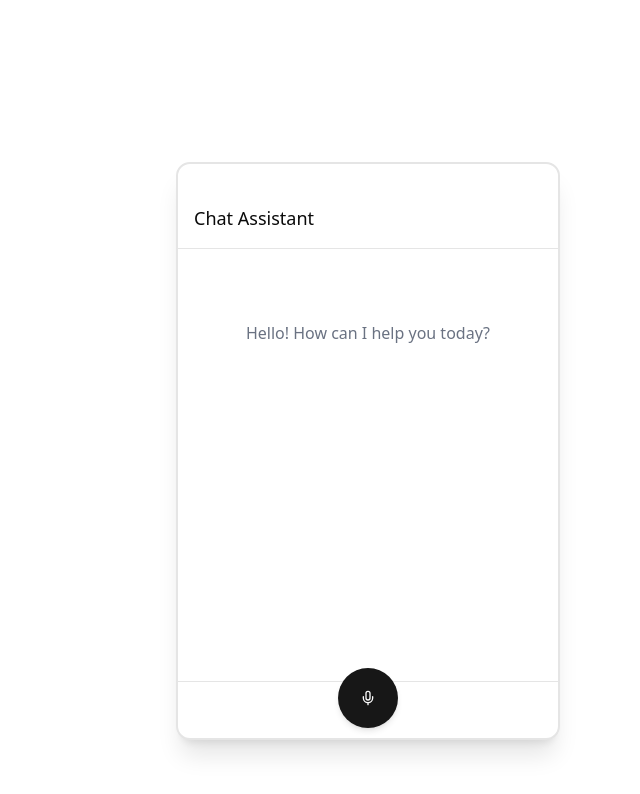
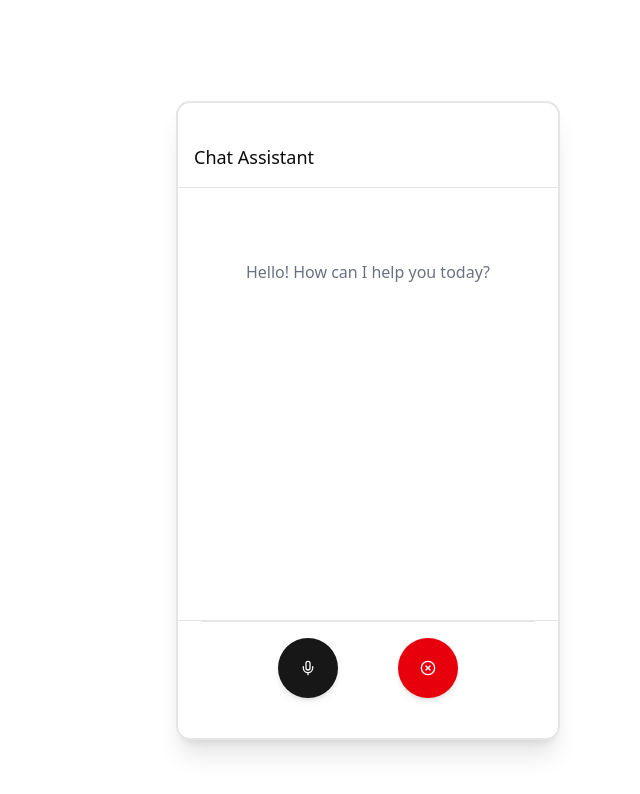
Before and after one commit to Govind010/React-Local-Browser-Based-Conversation-Prototype-, a Next.js app: page / in a window 1280 px wide. Shown: the top 794 px of the page, without its empty margins (640-1280 px from the left). Built offline with nearby package versions, Linux system fonts and the light colour scheme.

Commit message:
cancel button

```diff
--- a/src/components/ChatBot.js
+++ b/src/components/ChatBot.js
@@ -10,11 +10,10 @@ import {
   CardTitle,
 } from "@/components/ui/card";
 import { ScrollArea } from "@/components/ui/scroll-area";
-import { Mic } from "lucide-react";
+import { Mic, XCircle } from "lucide-react";
 import { GoogleGenerativeAI } from "@google/generative-ai";
 import ReactMarkdown from "react-markdown";
 
-// Changed to default export
 export default function ChatBot() {
   const [messages, setMessages] = useState([]);
   const [response, setResponse] = useState("");
@@ -38,7 +37,7 @@ export default function ChatBot() {
     speechSynthesis.speak(utterance);
   }, [response]);
 
-  // Continue reccording
+  // Continue reccording (not working at the moment)
   function continueSpeaking(speechSynthesis) {
     const SpeechRecognition =
       window.SpeechRecognition || window.webkitSpeechRecognition;
@@ -84,23 +83,11 @@ export default function ChatBot() {
 
   // Start recording the voice
   function startRecording() {
-    // If already listening, stop the recognition
-    if (listining) {
-      setListining(false);
-      // If you have a reference to the active recognition instance, stop it
-      if (window.currentRecognition) {
-        window.currentRecognition.stop();
-        window.currentRecognition = null;
-      }
-      return;
-    }
-    // Otherwise start listening
     setListining(true);
     const SpeechRecognition =
       window.SpeechRecognition || window.webkitSpeechRecognition;
     const recognition = new SpeechRecognition();
-    // Store reference to stop it later
-    window.currentRecognition = recognition;
+
     recognition.onresult = async function (event) {
       const transcript = event.results[0][0].transcript;
       console.log(transcript);
@@ -174,6 +161,17 @@ export default function ChatBot() {
     }
   }
 
+  // stop conversation
+  function stopChat() {
+    window.speechSynthesis.cancel(); // Stop speech synthesis
+    setListining(false); // Update state
+
+    // Stop speech recognition if running
+    if (window.recognition) {
+      window.recognition.stop();
+    }
+  }
+
   return (
     <>
       {/* Chat window */}
@@ -238,15 +236,24 @@ export default function ChatBot() {
             </ScrollArea>
           </CardContent>
 
-          <CardFooter className="p-4 border-t flex justify-center">
+          <CardFooter className={`border-t`}>
+            <div className="p-4 w-full border-t flex justify-evenly">
               <Button
                 onClick={startRecording}
-              className={`fixed rounded-full h-15 w-15 shadow-md cursor-pointer ${
-                listining && "bg-red-500"
+                className={`rounded-full h-15 w-15 shadow-md cursor-pointer ${
+                  listining && "bg-blue-500"
                 }`}
               >
                 <Mic />
               </Button>
+              <Button
+                onClick={stopChat}
+                variant={`destructive`}
+                className={`rounded-full h-15 w-15 shadow-md cursor-pointer`}
+              >
+                <XCircle />
+              </Button>
+            </div>
           </CardFooter>
         </Card>
       </div>
```
Lines whose indentation alone changed are shown as unchanged.
